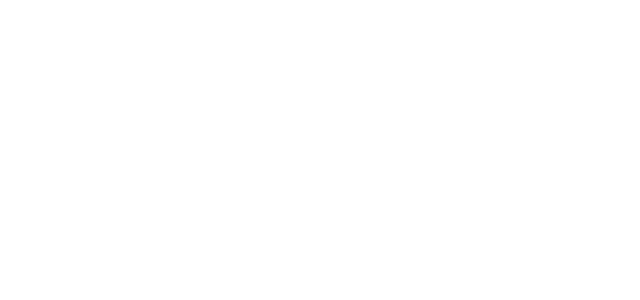
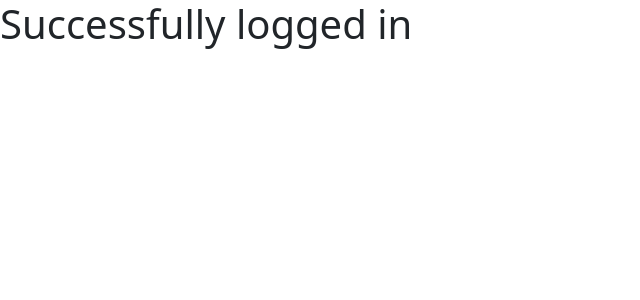
Before and after one commit to ARAVIND-S-1997/student-details-react, a React (Create React App) app: page /welcomedashboard in a window 1280 px wide. Shown: the top 300 px of the page, without its empty margins (0-640 px from the left). Built offline with nearby package versions, Linux system fonts and the light colour scheme.

Commit message:
login completed

```diff
--- a/src/App.js
+++ b/src/App.js
@@ -2,6 +2,7 @@
 import './App.css';
 import { Login } from './components/loginComponent';
 import { Signup } from './components/signupComponent';
+import { Welcomedashboard } from './components/welcomeDashboard';
 
 // packages amd libraries imports
 import { Route, Switch } from "react-router-dom"
@@ -16,6 +17,9 @@
       <Route exact path="/signup">
         <Signup />
       </Route>
+      <Route exact path="/welcomedashboard">
+        <Welcomedashboard />
+      </Route>
     </Switch>
   );
 }
--- a/src/components/signupComponent.js
+++ b/src/components/signupComponent.js
@@ -1,4 +1,4 @@
-// Bootstrap imports
+// react bootstrap imports
 import Form from 'react-bootstrap/Form';
 import Button from 'react-bootstrap/Button';
 import Card from 'react-bootstrap/Card';
--- /dev/null
+++ b/src/components/welcomeDashboard.js
@@ -0,0 +1,5 @@
+export function Welcomedashboard(){
+    return(
+        <h1>Successfully logged in</h1>
+    )
+}
```
